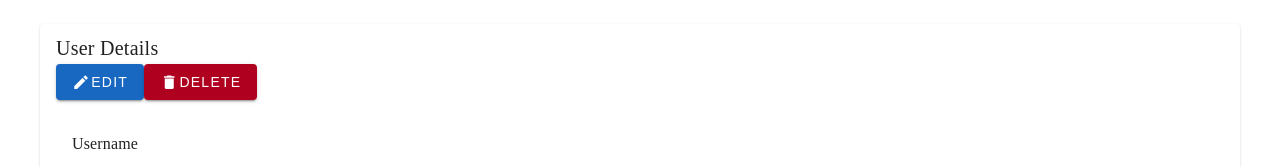
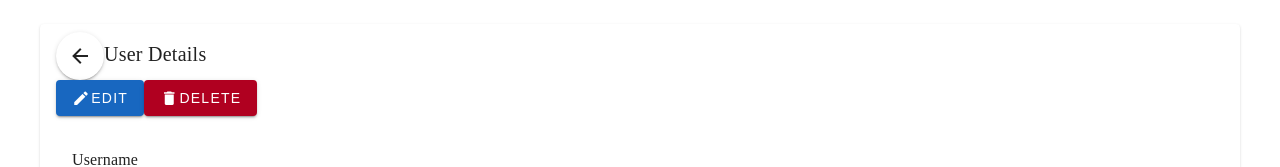
Before and after one commit to Matheus-IT/vue_fastapi_crud, a Vue app in the folder frontend/: page /users/1 in a window 1280 px wide. Shown: the top 167 px of the page. Built offline with nearby package versions, Linux system fonts and the light colour scheme; no server answers.

Commit message:
Adding confirmation before submitting

```diff
--- a/frontend/src/views/UserDetail.vue
+++ b/frontend/src/views/UserDetail.vue
@@ -2,9 +2,14 @@
     <v-container>
         <v-card>
             <v-card-title class="d-flex justify-space-between align-center">
+                <div>
+                    <v-btn icon @click="goBack" class="mr-2">
+                        <v-icon>mdi-arrow-left</v-icon>
+                    </v-btn>
                     <span class="text-h5">User Details</span>
+                </div>
                 <div>
-                    <v-btn color="primary" @click="openEditDialog" class="mr-2">
+                    <v-btn color="primary" @click="openEditDialog(user)" class="mr-2">
                         <v-icon left>mdi-pencil</v-icon>
                         Edit
                     </v-btn>
@@ -98,7 +103,10 @@ const fetchUser = async () => {
     }
 }
 
-const openEditDialog = () => {
+const openEditDialog = (user) => {
+    const confirmEdit = confirm(`Are you sure you want to edit ${user.username}?`)
+    if (!confirmEdit) return
+
     showEditDialog.value = true
 }
 
@@ -130,6 +138,10 @@ const deleteUser = async () => {
     }
 }
 
+const goBack = () => {
+    router.go(-1) // Go back to the previous page
+}
+
 onMounted(() => {
     fetchUser()
 })
--- a/frontend/src/views/UsersListing.vue
+++ b/frontend/src/views/UsersListing.vue
@@ -81,6 +81,9 @@ const openCreateDialog = () => {
 }
 
 const editUser = (user) => {
+    const confirmEdit = confirm(`Are you sure you want to edit ${user.username}?`)
+    if (!confirmEdit) return
+
     console.log('Opening edit dialog for user:', user)
     isEditMode.value = true
     selectedUser.value = { ...user }
```
Lines whose indentation alone changed are shown as unchanged.
